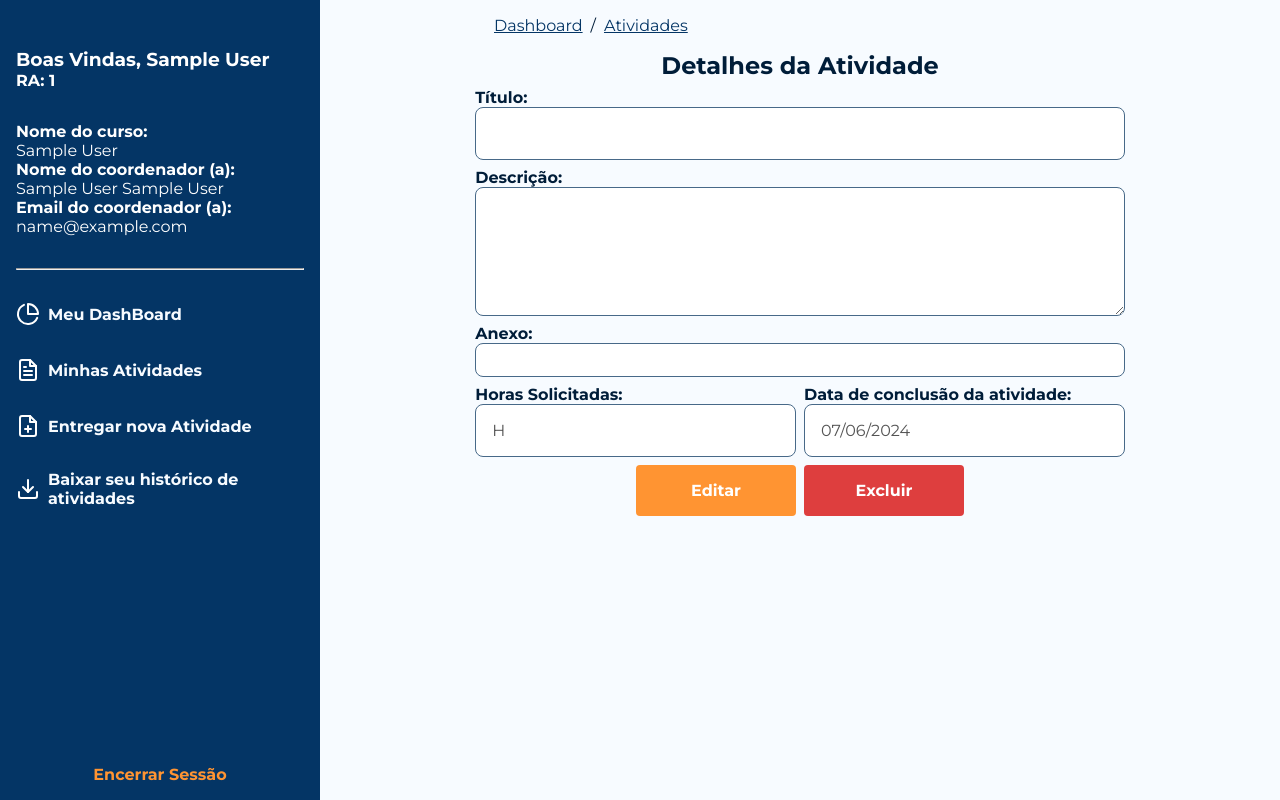
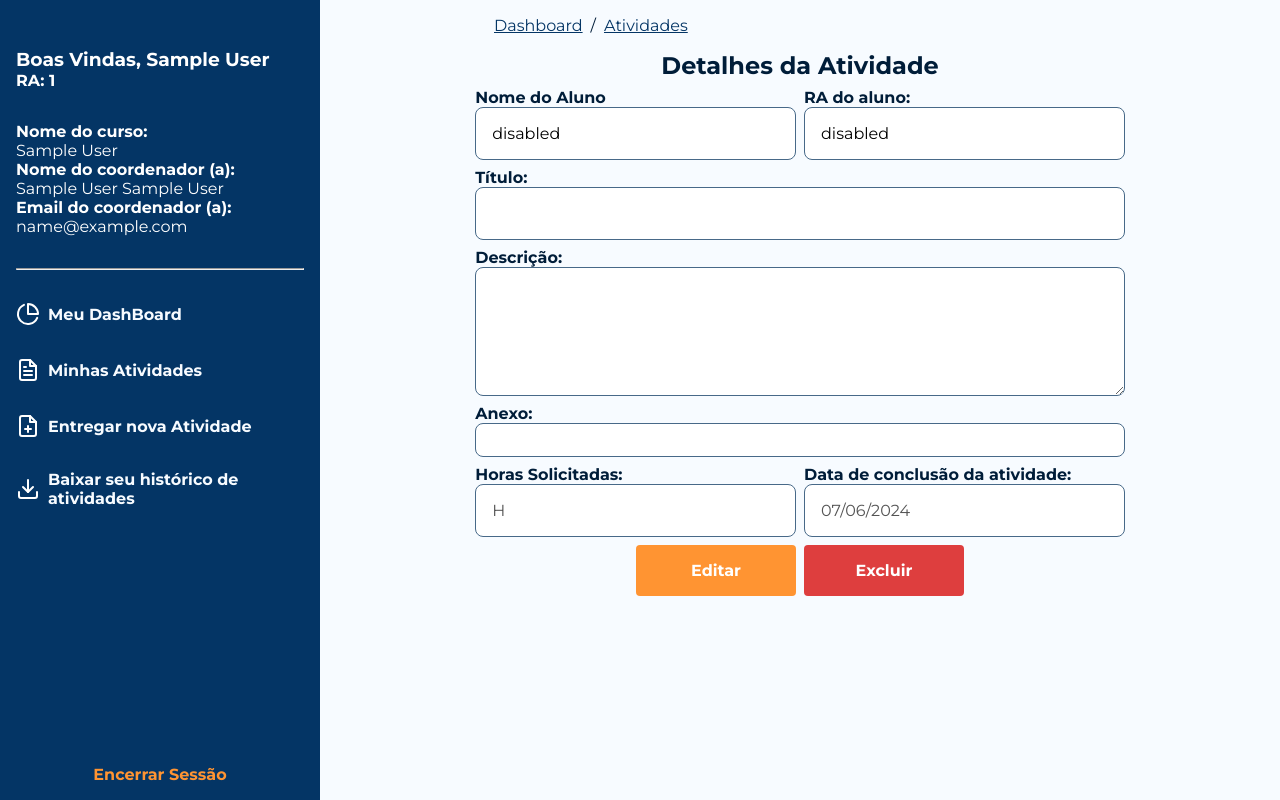
Before and after one commit to GabrielTurri/ac-smart, a PHP site: page /detalhes.php?cod_atividade=1 in a window 1280 px wide. Run offline with PHP 8.4, Linux system fonts and the light colour scheme; the visitor is signed in with stand-in values (Sample User, id 1); data that the repository does not hold is empty.

Commit message:
Página de detalhes do coordenador agora mostra nome e RA do aluno

```diff
--- a/src/detalhes.php
+++ b/src/detalhes.php
@@ -51,6 +51,22 @@ $nome_arquivo = preg_split("/\//", $_GET["caminho_anexo"]);
 
     <div class='detalhes-container'>
       <h2 class="text-center">Detalhes da Atividade</h2>
+      <?php
+      if (isset($_SESSION['cod_coordenador'])){
+        echo '
+          <div class="row gap-8">
+            <div class="column campo">
+              <strong>Nome do Aluno</strong>
+              <input type="text" value='.$_GET["nome_aluno"].' disabled>
+            </div>
+            <div class="column campo">
+              <strong>RA do aluno:</strong>
+              <input type="text" value='.$_GET["RA_aluno"].' disabled>
+            </div>
+          </div>
+        ';
+      }
+      ?>
       <div class='column campo'>
         <strong>Título:</strong>
         <?php echo "
@@ -161,14 +177,10 @@ $nome_arquivo = preg_split("/\//", $_GET["caminho_anexo"]);
                 <input type="hidden" value="'.$_GET["caminho_anexo"].'" id="caminho_anexo" name="caminho_anexo">
                 <input type="hidden" value="'.$_GET["horas_solicitadas"].'" id="horas_solicitadas" name="horas_solicitadas">
                 <input type="hidden" value="'.$_GET["data"].'" id="data" name="data">
-
           </form>
-
-          </div>
-          </div>
-          <button class="btn azul delete" value="'.$_GET["cod_atividade"].'">Aprovar</button>
-
-
+                <button class="btn azul delete" value="'.$_GET["cod_atividade"].'">Aprovar</button>
+              </div>
+            </div>
         ';
       }
 
--- a/src/styles/detalhes.css
+++ b/src/styles/detalhes.css
@@ -45,7 +45,8 @@
 }
 .aviso {
   color: #de3e3e;
-  font-size: 14px;
+  font-size: 16px;
+  margin-top: 8px;
 }
 .btn {
   min-width: 10rem;
```
